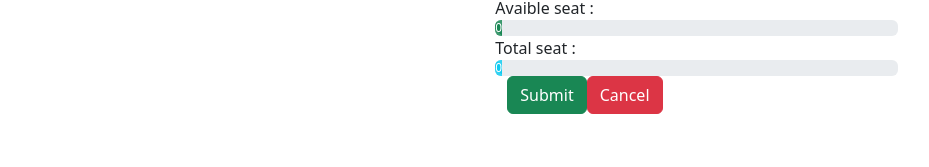
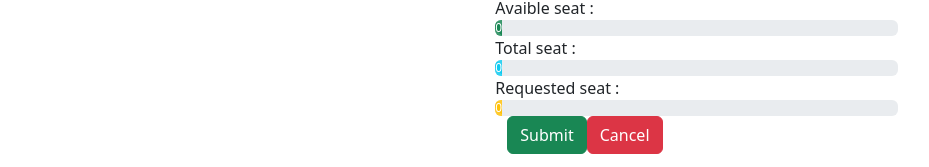
Before and after one commit to antonioior/WAI_Project_Exam, a React (Vite) app in the folder client/: page /regional in a window 1280 px wide. Shown: the part 114-281 px from the top of the page, without its empty margins (50-979 px from the left). Built offline with nearby package versions, Linux system fonts and the light colour scheme; no server answers.

Commit message:
add bar requested seat

```diff
--- a/client/src/components/Seats/Seats.jsx
+++ b/client/src/components/Seats/Seats.jsx
@@ -17,7 +17,6 @@ function Seats() {
   const navigation = useNavigate();
   const [reservation, setReservation] = useState([]);
   const {user} = useAuth();
-
   useEffect(() => {
     const getSeats = async () => {
       let s = await getSeatsInfo(localtion.pathname);
@@ -40,7 +39,7 @@ function Seats() {
     seats,
     location.pathname
   );
-
+  console.log(seats.length)
   //Return
   return (
     <Form onSubmit={handleSubmit}>
@@ -94,6 +93,17 @@ function Seats() {
                 now={totalSeat}
                 max={totalSeat}
                 label={totalSeat}
+              />
+            </span>
+            <span>
+              Requested seat :
+              <ProgressBar
+                striped
+                variant="warning"
+                min={0}
+                now={reservation.length}
+                max={totalSeat}
+                label={reservation.length}
               />
             </span>
           </div>
```
Also changed, not shown: 1 other file (tests, documents, lock files or other folders).
